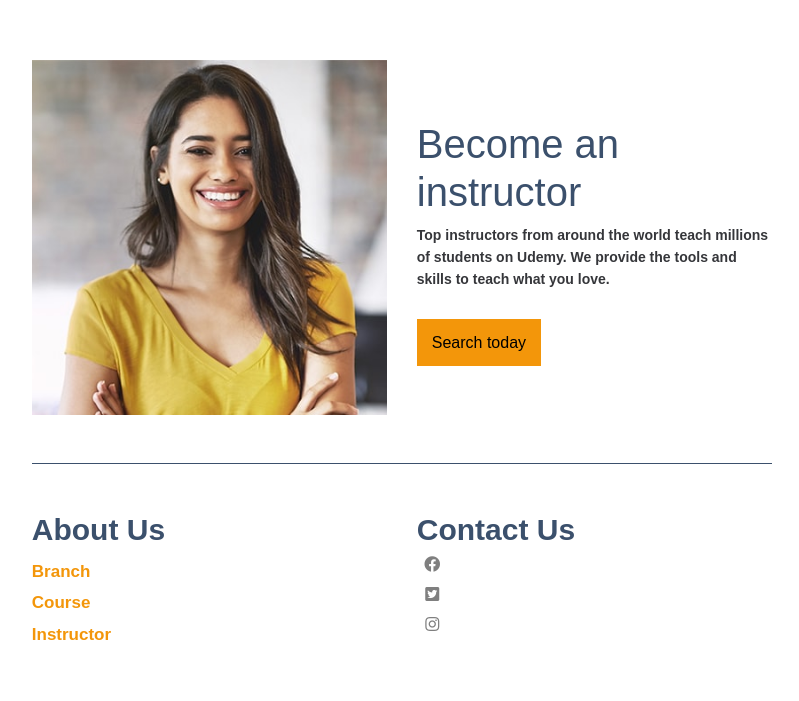
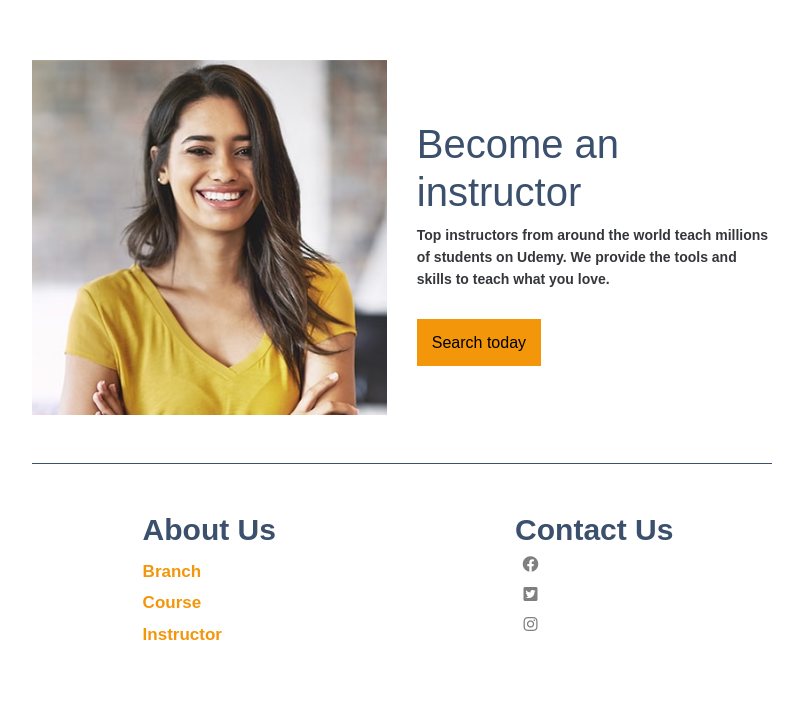
Before and after one commit to Abirmahamud1588/Combined-, a plain HTML site: page index.html in a window 1280 px wide. Shown: the part 5711-6412 px from the top of the page, without its empty margins (256-1055 px from the left). Drawn offline with Linux system fonts and the light colour scheme.

Commit message:
Update index.html

```diff
--- a/index.html
+++ b/index.html
@@ -769,7 +769,7 @@
 
 
 
-                          <div class="col-xl-6 d-flex justify-content-start">
+                          <div class="col-xl-6 col-sm-6 col-6 d-flex justify-content-center">
                               <div class="fot1 justify-content-center">
                                   <h1>About Us</h1>
                                   <a href="">Branch</a>
@@ -783,7 +783,7 @@
 
 
                           </div>
-                            <div class="col-xl-6 d-flex justify-content-start">
+                            <div class="col-xl-6 col-sm-6 col-6 d-flex justify-content-center">
                               <div class="fot2">
                                   <h1>Contact Us</h1>
                             <a href="">  <i class="fab fa-facebook"></i></a>
```
